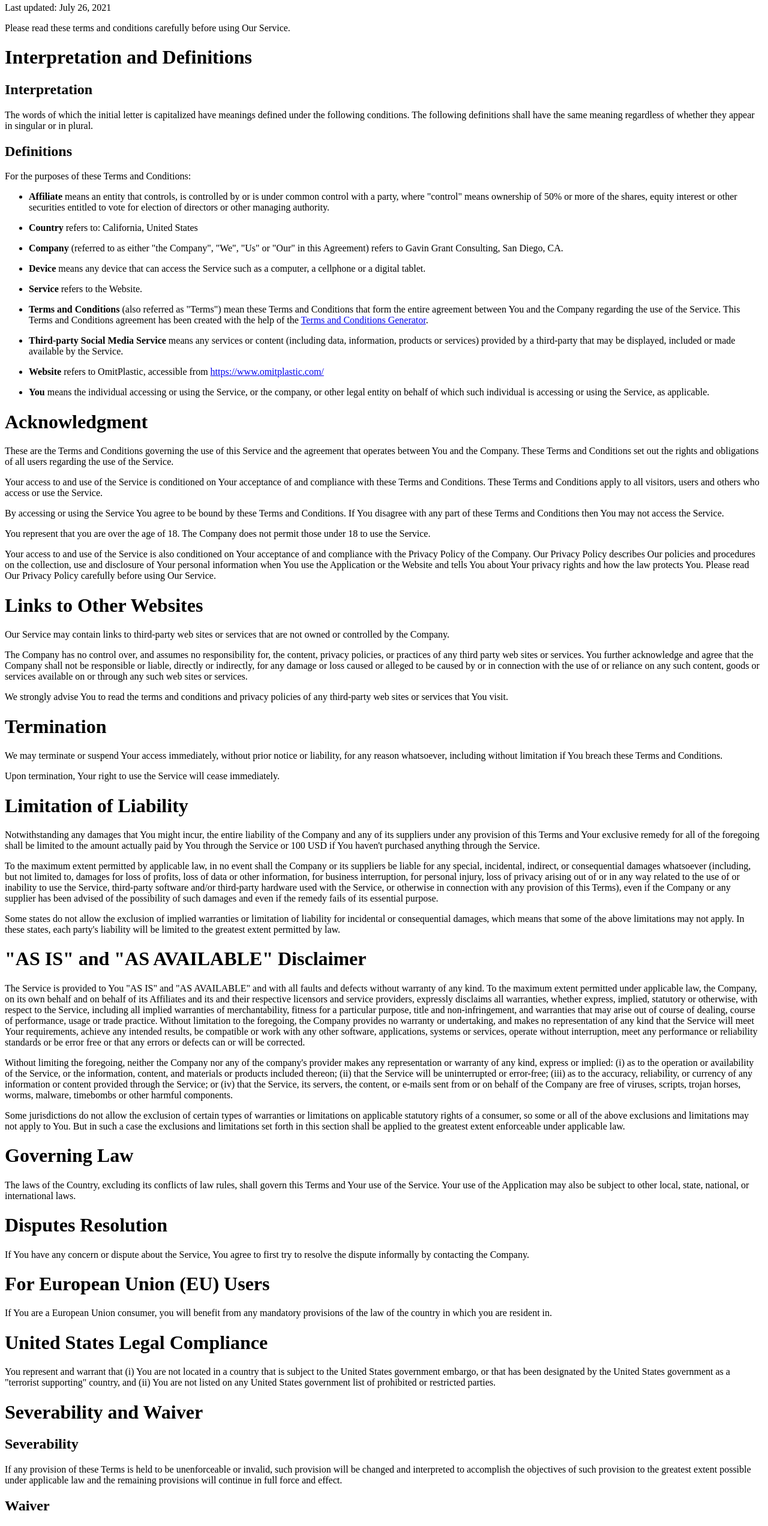
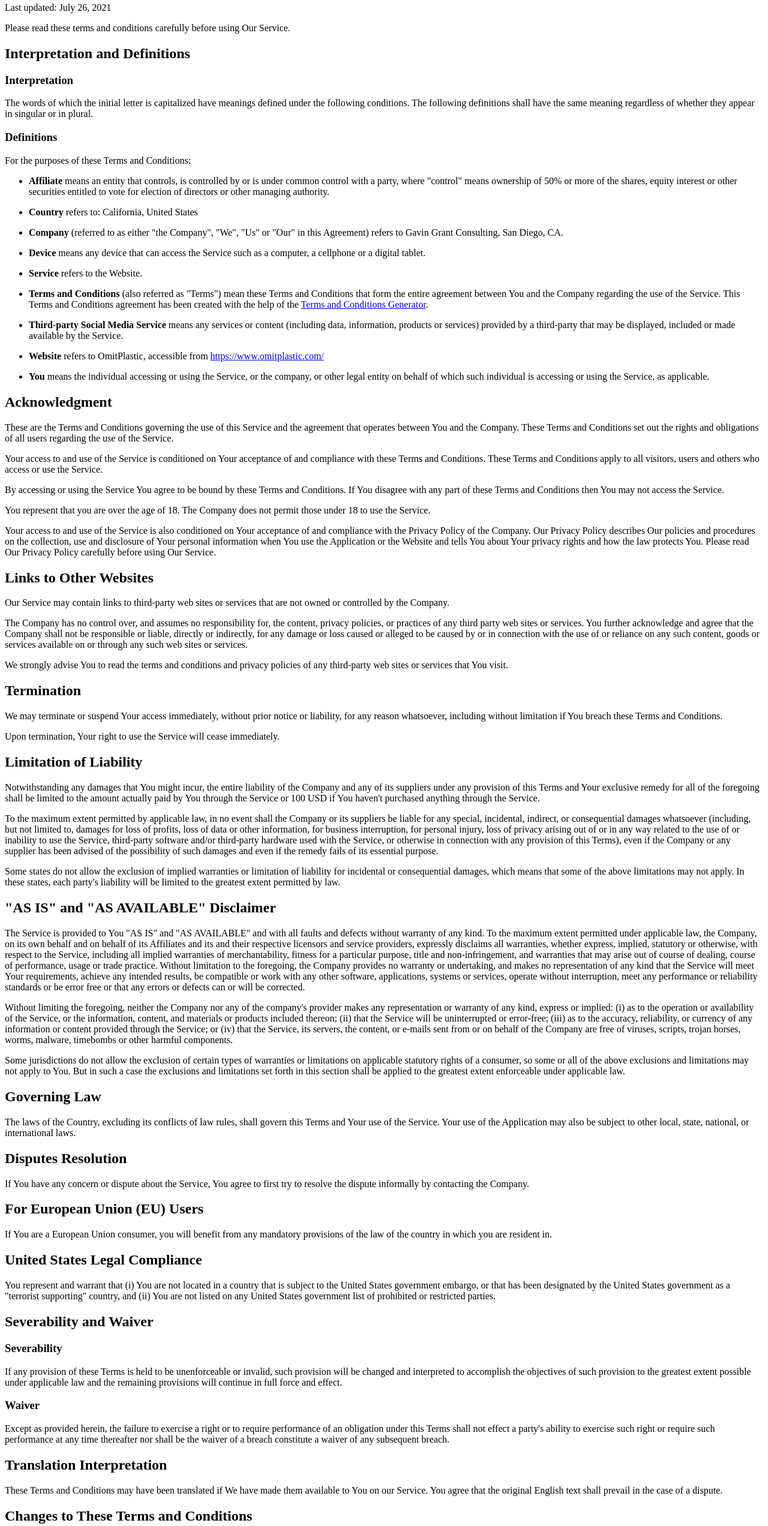
Before and after one commit to gavinmgrant/omitplastic, a Next.js app: page /terms in a window 1280 px wide. Shown: the part 120-2664 px from the top of the page at 60% size. Built offline with nearby package versions, Linux system fonts and the light colour scheme; no server answers; a web font is replaced by a local one.

Commit message:
chore: seo optimization adding titles and open graph types

```diff
--- a/pages/faq.tsx
+++ b/pages/faq.tsx
@@ -4,7 +4,7 @@ import Layout from "../components/Layout";
 import FAQItem from "../components/FAQItem";
 
 const FAQ: React.FC = () => {
-  const title = "OmitPlastic | Frequently asked questions about reducing plastic pollution.";
+  const title = "Frequently asked questions about reducing plastic pollution. | OmitPlastic";
   const description =
     "Answers to frequently asked questions about reducing plastic pollution. OmitPlastic helps you buy products with less plastic.";
   const image = "/public/images/ocean-plastic.jpg";
@@ -19,6 +19,7 @@ const FAQ: React.FC = () => {
           content="https://www.omitplastic.com/faq"
         />
         <meta property="og:title" content={title} />
+        <meta property="og:type" content="website" />
         <meta property="og:description" content={description} />
         <meta property="og:image" content={image} />
         <meta name="twitter:card" content="summary_large_image" />
--- a/pages/index.tsx
+++ b/pages/index.tsx
@@ -24,7 +24,7 @@ const CallToAction = () => {
   );
 };
 
-const title = "OmitPlastic | Buy products that reduce plastic pollution.";
+const title = "Buy products that reduce plastic pollution. | OmitPlastic";
 const description =
   "Find plastic-free products, compostable products, reusable products, and more to reduce plastic pollution.";
 const image = "/public/images/beach-bottle.jpg";
@@ -54,6 +54,7 @@ const Home: React.FC = () => {
         <meta name="description" content={description} />
         <meta property="og:url" content="https://www.omitplastic.com" />
         <meta property="og:title" content={title} />
+        <meta property="og:type" content="website" />
         <meta property="og:description" content={description} />
         <meta property="og:image" content={image} />
         <meta name="twitter:card" content="summary_large_image" />
@@ -222,8 +223,9 @@ const Home: React.FC = () => {
                 seals and Pacific loggerhead sea turtles are among nearly 700
                 species that eat and get caught in{" "}
                 <a
-                  href="biologicaldiversity.org/campaigns/ocean_plastics/"
+                  href="https://www.biologicaldiversity.org/campaigns/ocean_plastics/"
                   target="_blank"
+                  rel="noreferrer"
                 >
                   plastic waste
                 </a>
--- a/pages/product/[slug].tsx
+++ b/pages/product/[slug].tsx
@@ -73,6 +73,7 @@ const Product: React.FC<ProductProps> = (props) => {
           content={`https://www.omitplastic.com/product/${props.slug}`}
         />
         <meta property="og:title" content={props.name} />
+        <meta property="og:type" content="website" />
         <meta property="og:description" content={props.description} />
         <meta property="og:image" content={props.imageUrl} />
         <meta name="twitter:card" content="summary_large_image" />
--- a/pages/products.tsx
+++ b/pages/products.tsx
@@ -116,7 +116,7 @@ const ProductsPage: React.FC<Products> = (props) => {
     setProducts(data);
   }, [data]);
 
-  const title = "Find plastic free products and plastic free packaging.";
+  const title = "Find plastic free products and plastic free packaging. | OmitPlastic";
   const description =
     "Reduce plastic use by purchasing plastic free products, plastic free packaging, and reusable products.";
   const image = "/public/images/ocean-plastic.jpg";
@@ -128,6 +128,7 @@ const ProductsPage: React.FC<Products> = (props) => {
         <meta name="description" content={description} />
         <meta property="og:url" content="https://www.omitplastic.com/products" />
         <meta property="og:title" content={title} />
+        <meta property="og:type" content="website" />
         <meta property="og:description" content={description} />
         <meta property="og:image" content={image} />
         <meta name="twitter:card" content="summary_large_image" />
--- a/pages/terms.tsx
+++ b/pages/terms.tsx
@@ -1,9 +1,13 @@
 import React from "react";
+import Head from "next/head";
 import Layout from "../components/Layout";
 
 const TermsPage: React.FC = () => {
   return (
     <Layout>
+      <Head>
+        <title>Terms and Conditions | OmitPlastic</title>
+      </Head>
       <div className="p-4 md:px-8">
         <h1>Terms and Conditions</h1>
         <p>Last updated: July 26, 2021</p>
@@ -11,15 +15,15 @@ const TermsPage: React.FC = () => {
           Please read these terms and conditions carefully before using Our
           Service.
         </p>
-        <h1>Interpretation and Definitions</h1>
-        <h2>Interpretation</h2>
+        <h2>Interpretation and Definitions</h2>
+        <h3>Interpretation</h3>
         <p>
           The words of which the initial letter is capitalized have meanings
           defined under the following conditions. The following definitions
           shall have the same meaning regardless of whether they appear in
           singular or in plural.
         </p>
-        <h2>Definitions</h2>
+        <h3>Definitions</h3>
         <p>For the purposes of these Terms and Conditions:</p>
         <ul className="list-disc ml-6">
           <li>
@@ -100,7 +104,7 @@ const TermsPage: React.FC = () => {
             </p>
           </li>
         </ul>
-        <h1>Acknowledgment</h1>
+        <h2>Acknowledgment</h2>
         <p>
           These are the Terms and Conditions governing the use of this Service
           and the agreement that operates between You and the Company. These
@@ -131,7 +135,7 @@ const TermsPage: React.FC = () => {
           rights and how the law protects You. Please read Our Privacy Policy
           carefully before using Our Service.
         </p>
-        <h1>Links to Other Websites</h1>
+        <h2>Links to Other Websites</h2>
         <p>
           Our Service may contain links to third-party web sites or services
           that are not owned or controlled by the Company.
@@ -149,7 +153,7 @@ const TermsPage: React.FC = () => {
           We strongly advise You to read the terms and conditions and privacy
           policies of any third-party web sites or services that You visit.
         </p>
-        <h1>Termination</h1>
+        <h2>Termination</h2>
         <p>
           We may terminate or suspend Your access immediately, without prior
           notice or liability, for any reason whatsoever, including without
@@ -159,7 +163,7 @@ const TermsPage: React.FC = () => {
           Upon termination, Your right to use the Service will cease
           immediately.
         </p>
-        <h1>Limitation of Liability</h1>
+        <h2>Limitation of Liability</h2>
         <p>
           Notwithstanding any damages that You might incur, the entire liability
           of the Company and any of its suppliers under any provision of this
@@ -187,7 +191,7 @@ const TermsPage: React.FC = () => {
           states, each party&apos;s liability will be limited to the greatest extent
           permitted by law.
         </p>
-        <h1>&quot;AS IS&quot; and &quot;AS AVAILABLE&quot; Disclaimer</h1>
+        <h2>&quot;AS IS&quot; and &quot;AS AVAILABLE&quot; Disclaimer</h2>
         <p>
           The Service is provided to You &quot;AS IS&quot; and &quot;AS
           AVAILABLE&quot; and with all faults and defects without warranty of
@@ -227,25 +231,25 @@ const TermsPage: React.FC = () => {
           set forth in this section shall be applied to the greatest extent
           enforceable under applicable law.
         </p>
-        <h1>Governing Law</h1>
+        <h2>Governing Law</h2>
         <p>
           The laws of the Country, excluding its conflicts of law rules, shall
           govern this Terms and Your use of the Service. Your use of the
           Application may also be subject to other local, state, national, or
           international laws.
         </p>
-        <h1>Disputes Resolution</h1>
+        <h2>Disputes Resolution</h2>
         <p>
           If You have any concern or dispute about the Service, You agree to
           first try to resolve the dispute informally by contacting the Company.
         </p>
-        <h1>For European Union (EU) Users</h1>
+        <h2>For European Union (EU) Users</h2>
         <p>
           If You are a European Union consumer, you will benefit from any
           mandatory provisions of the law of the country in which you are
           resident in.
         </p>
-        <h1>United States Legal Compliance</h1>
+        <h2>United States Legal Compliance</h2>
         <p>
           You represent and warrant that (i) You are not located in a country
           that is subject to the United States government embargo, or that has
@@ -253,8 +257,8 @@ const TermsPage: React.FC = () => {
           supporting&quot; country, and (ii) You are not listed on any United
           States government list of prohibited or restricted parties.
         </p>
-        <h1>Severability and Waiver</h1>
-        <h2>Severability</h2>
+        <h2>Severability and Waiver</h2>
+        <h3>Severability</h3>
         <p>
           If any provision of these Terms is held to be unenforceable or
           invalid, such provision will be changed and interpreted to accomplish
@@ -262,7 +266,7 @@ const TermsPage: React.FC = () => {
           applicable law and the remaining provisions will continue in full
           force and effect.
         </p>
-        <h2>Waiver</h2>
+        <h3>Waiver</h3>
         <p>
           Except as provided herein, the failure to exercise a right or to
           require performance of an obligation under this Terms shall not effect
@@ -270,13 +274,13 @@ const TermsPage: React.FC = () => {
           at any time thereafter nor shall be the waiver of a breach constitute
           a waiver of any subsequent breach.
         </p>
-        <h1>Translation Interpretation</h1>
+        <h2>Translation Interpretation</h2>
         <p>
           These Terms and Conditions may have been translated if We have made
           them available to You on our Service. You agree that the original
           English text shall prevail in the case of a dispute.
         </p>
-        <h1>Changes to These Terms and Conditions</h1>
+        <h2>Changes to These Terms and Conditions</h2>
         <p>
           We reserve the right, at Our sole discretion, to modify or replace
           these Terms at any time. If a revision is material We will make
@@ -290,7 +294,7 @@ const TermsPage: React.FC = () => {
           do not agree to the new terms, in whole or in part, please stop using
           the website and the Service.
         </p>
-        <h1>Contact Us</h1>
+        <h2>Contact Us</h2>
         <p>
           If you have any questions about these Terms and Conditions, You can
           contact us:
--- a/tailwind.config.js
+++ b/tailwind.config.js
@@ -56,6 +56,11 @@ module.exports = {
           fontFamily: theme("fontFamily.serif"),
           lineHeight: theme("lineHeight.loose"),
         },
+        h4: {
+          fontSize: theme("fontSize.lg"),
+          fontFamily: theme("fontFamily.serif"),
+          lineHeight: theme("lineHeight.loose"),
+        },
         a: {
           color: theme("colors.custom-green"),
         },
```
Also changed, not shown: pages/privacy.tsx (+23 -19 lines).
